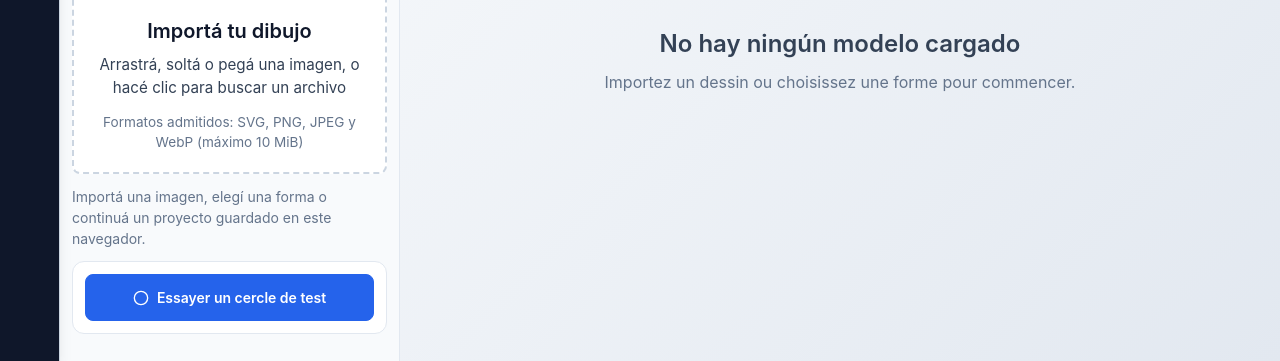
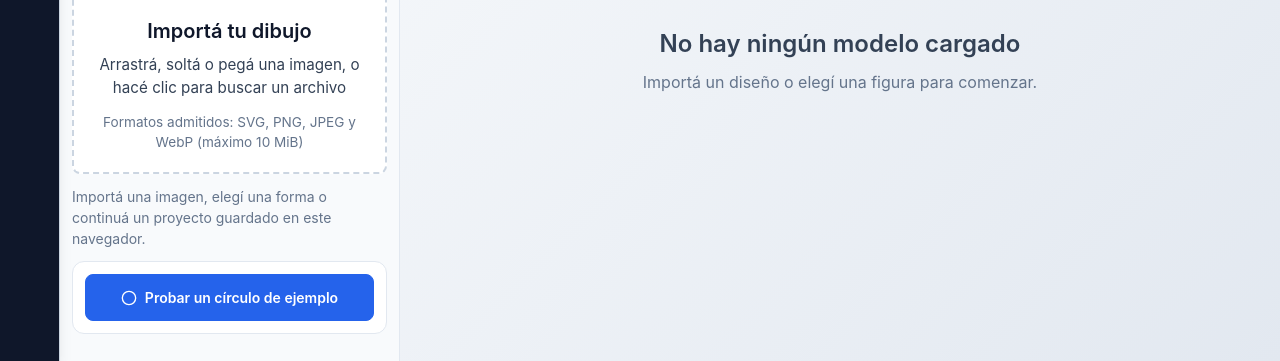
Before and after one commit to MaharBa264/CookieForge, a Svelte app: page / in a window 1280 px wide. Shown: the part 439-800 px from the top of the page. Built offline with nearby package versions, Linux system fonts and the light colour scheme.

Commit message:
i18n(es): traducir últimas instrucciones principales y figura de ejemplo

```diff
--- a/src/App.svelte
+++ b/src/App.svelte
@@ -1269,7 +1269,7 @@
                 <svg width="16" height="16" viewBox="0 0 24 24" fill="none" stroke="currentColor" stroke-width="2">
                   <circle cx="12" cy="12" r="10"/>
                 </svg>
-                Essayer un cercle de test
+                Probar un círculo de ejemplo
               </button>
             </div>
           {/if}
@@ -1315,7 +1315,7 @@
                 <component.default {session} />
               {/key}
             {:else}
-              <p role="status">Ouvrez un projet pour modifier son dessin.</p>
+              <p role="status">Abrí un proyecto para editar su diseño.</p>
             {/if}
           {:catch}
             <div class="panel-load-error" role="alert">No se pudo cargar el editor 2D.</div>
@@ -1502,7 +1502,7 @@
             </svg>
           </div>
           <h3>No hay ningún modelo cargado</h3>
-          <p>Importez un dessin ou choisissez une forme pour commencer.</p>
+          <p>Importá un diseño o elegí una figura para comenzar.</p>
           <button type="button" class="empty-create" on:click={openMobileCreate}>Elegir un método de creación</button>
         </div>
       {/if}
```
